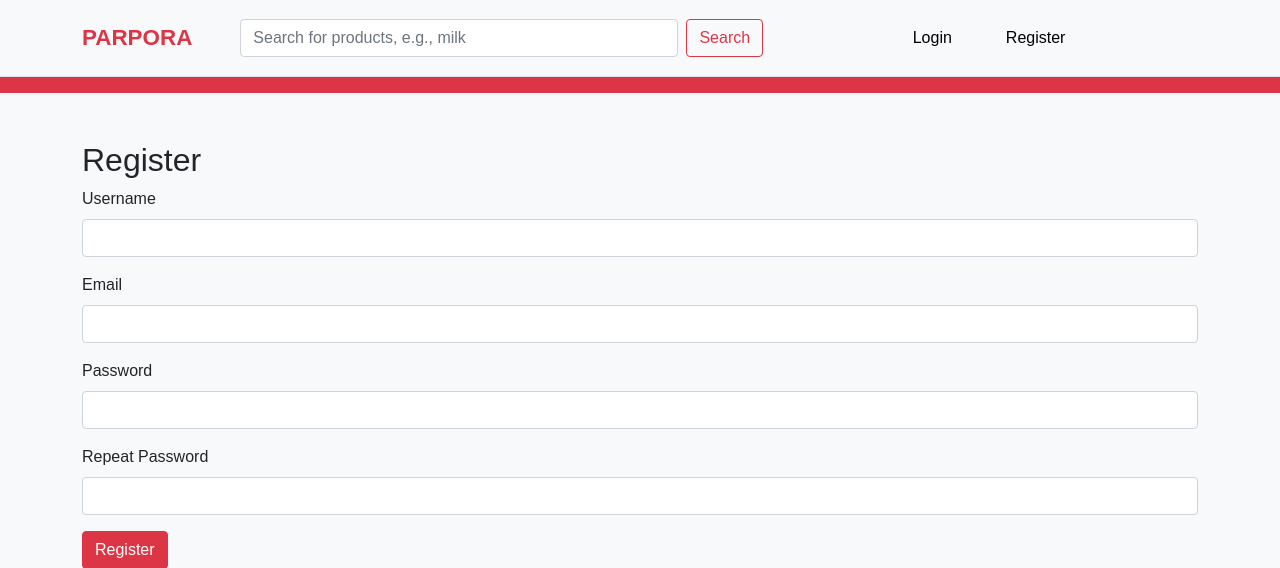
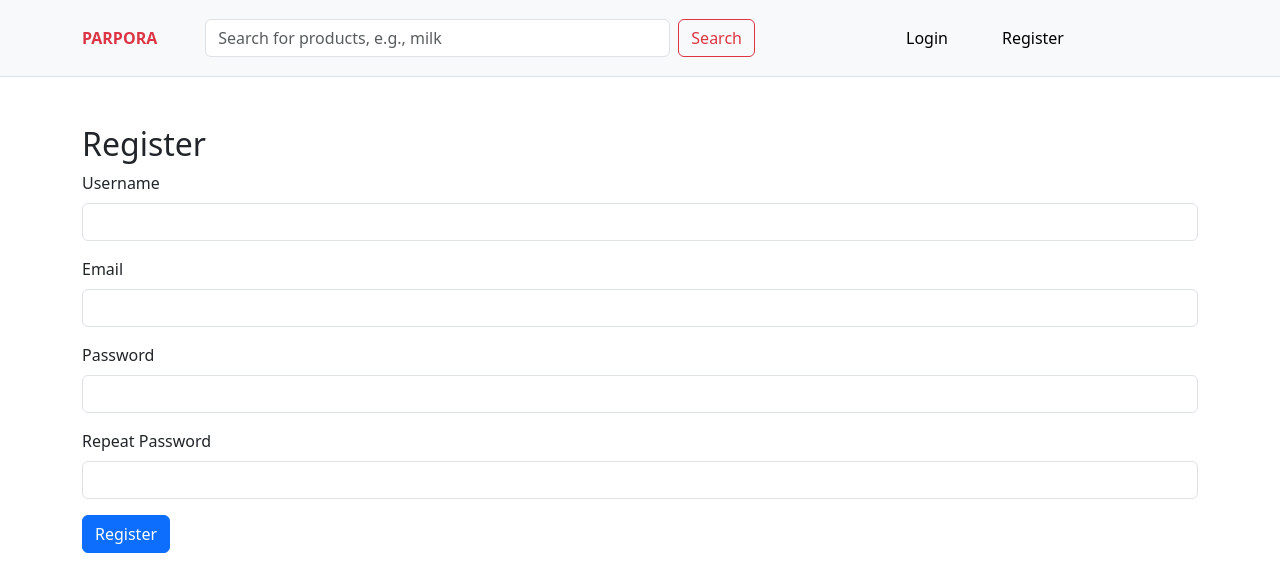
Before and after one commit to kayuserpus/Tarpinis_2, a Flask app: page /auth/register in a window 1280 px wide. Shown: the top 568 px of the page. Run offline with Flask 3, Linux system fonts and the light colour scheme; parts of the project's set-up code (start-up, migrations or seed data) failed here and were passed over; some libraries are stand-ins or nearby versions.

Commit message:
html update

```diff
--- a/app/templates/shared/header.html
+++ b/app/templates/shared/header.html
@@ -4,6 +4,7 @@
     <meta charset="UTF-8">
     <meta name="viewport" content="width=device-width, initial-scale=1.0">
     <link rel="stylesheet" href="{{ url_for('static', filename='style.css') }}">
+    <link href="https://stackpath.bootstrapcdn.com/bootstrap/5.3.0/css/bootstrap.min.css" rel="stylesheet">
     <title>Document</title>
 </head>
 <body>
@@ -56,12 +57,8 @@
             </div>
         </div>
     </header>
-    <nav class="navbar navbar-expand-lg navbar-light bg-red">
-        <div class="container d-flex justify-content-center">
-            <button class="navbar-toggler" type="button" data-bs-toggle="collapse" data-bs-target="#navbarNav" aria-controls="navbarNav" aria-expanded="false" aria-label="Toggle navigation">
-                <span class="navbar-toggler-icon"></span>
-            </button>
-        </div>
-    </nav>
+
+    <script src="https://code.jquery.com/jquery-3.6.0.min.js"></script>
+    <script src="https://stackpath.bootstrapcdn.com/bootstrap/5.3.0/js/bootstrap.bundle.min.js"></script>
 </body>
 </html>
```
